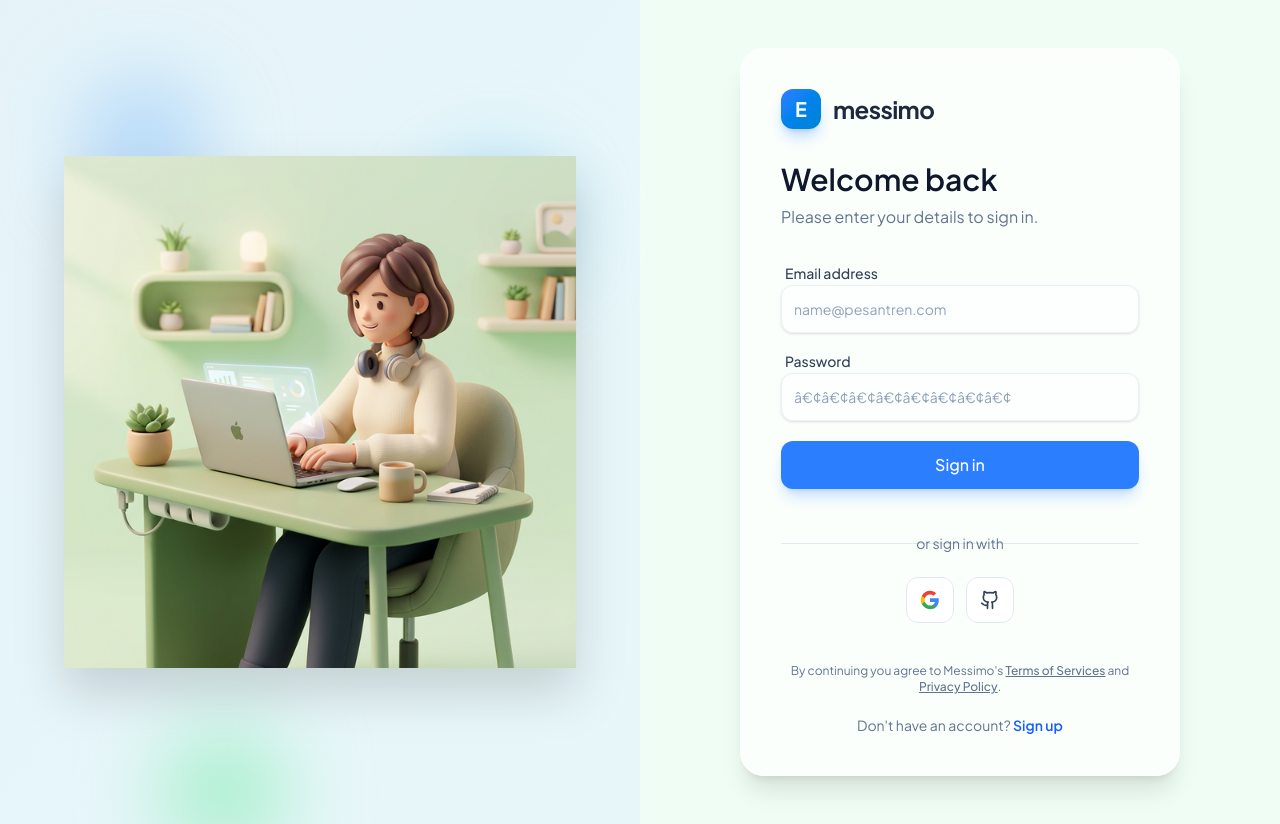
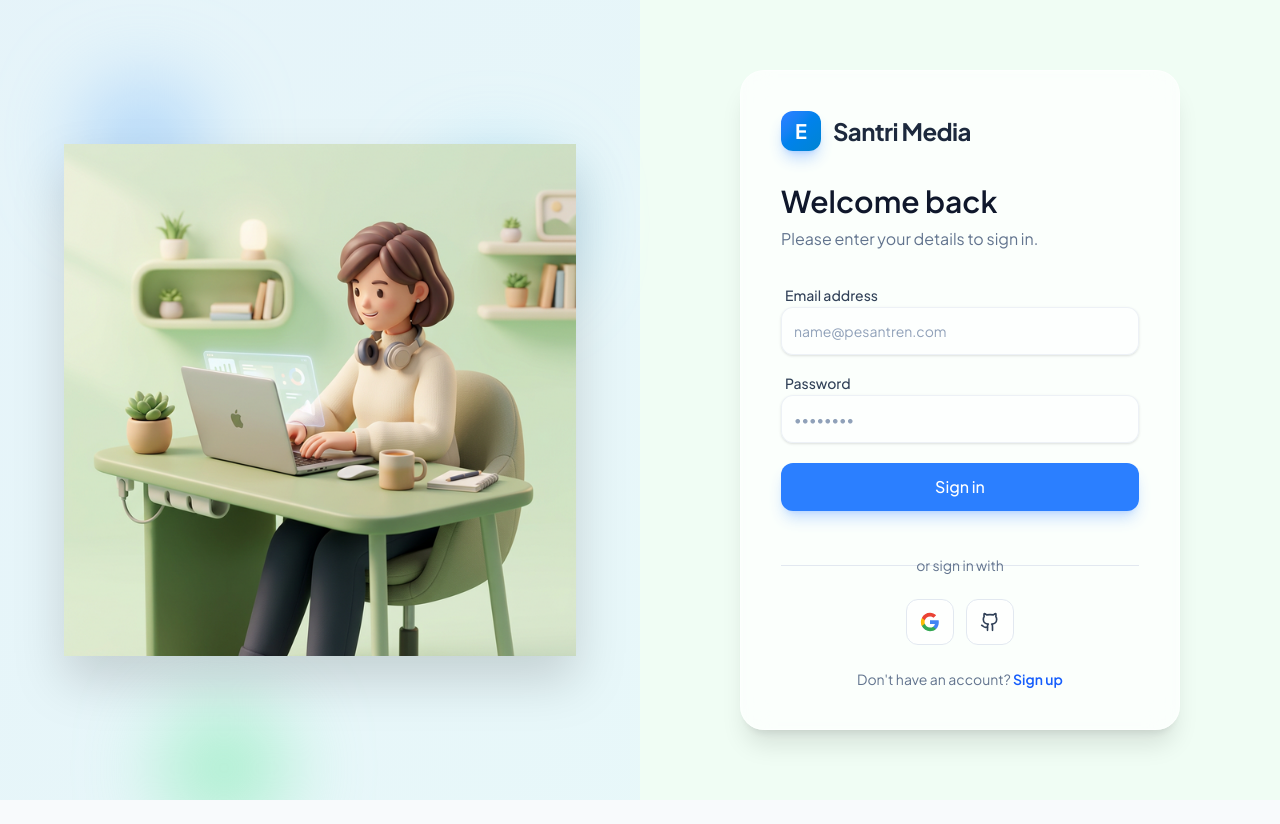
Before and after one commit to fatkquladhim/SantriMedia, a Next.js app: page /login in a window 1280 px wide. After the commit the page ends 800 px from the top, so only its background shows below. Built offline with nearby package versions, Linux system fonts and the light colour scheme; no server answers.

Commit message:
fix: prerender error in login page

```diff
--- a/src/app/(auth)/login/page.tsx
+++ b/src/app/(auth)/login/page.tsx
@@ -1,7 +1,7 @@
 // src/app/(auth)/login/page.tsx
 'use client'
 
-import { useState, useEffect } from 'react'
+import { useState, useEffect, Suspense } from 'react'
 import { useRouter, useSearchParams } from 'next/navigation'
 import Image from 'next/image'
 import { useAuthStore } from '@/stores/authStore'
@@ -10,7 +10,7 @@
 import { Input } from '@/components/ui/Input'
 import { AlertCircle, Github, Loader2 } from 'lucide-react'
 
-export default function LoginPage() {
+function LoginForm() {
     const [email, setEmail] = useState('')
     const [password, setPassword] = useState('')
     const [isLoading, setIsLoading] = useState(false)
@@ -26,7 +26,6 @@
         const errorParam = searchParams.get('error')
         if (errorParam) {
             setError(decodeURIComponent(errorParam))
-            // Clean the URL
             window.history.replaceState({}, '', '/login')
         }
     }, [searchParams])
@@ -48,10 +47,7 @@
             return
         }
 
-        // Refresh global auth store state
         await fetchUser()
-
-        // Middleware will handle redirecting to /dashboard or /complete-profile
         router.refresh()
     }
 
@@ -82,8 +78,6 @@
             {/* Left Column - Visual/Illustration */}
             <div className="hidden lg:flex lg:w-1/2 relative items-center justify-center p-12">
                 <div className="absolute inset-0 bg-gradient-to-br from-blue-100/50 to-sky-100/50 dark:from-blue-900/50 dark:to-sky-900/50" />
-
-                {/* Decorative floating shapes */}
                 <div className="absolute top-20 left-20 w-32 h-32 bg-blue-300 rounded-full mix-blend-multiply filter blur-2xl opacity-50 animate-blob" />
                 <div className="absolute top-40 right-20 w-32 h-32 bg-sky-300 rounded-full mix-blend-multiply filter blur-2xl opacity-50 animate-blob animation-delay-2000" />
                 <div className="absolute -bottom-8 left-40 w-32 h-32 bg-green-300 rounded-full mix-blend-multiply filter blur-2xl opacity-50 animate-blob animation-delay-4000" />
@@ -101,16 +95,13 @@
 
             {/* Right Column - Auth Form */}
             <div className="flex w-full lg:w-1/2 items-center justify-center p-6 sm:p-12 relative z-10">
-                {/* Glassmorphic Panel */}
                 <div className="w-full max-w-[440px] glass-panel dark:bg-black/30 bg-white/70 p-8 sm:p-10 rounded-3xl shadow-xl flex flex-col relative overflow-hidden">
-
-                    {/* Header */}
                     <div className="flex items-center gap-3 mb-8">
                         <div className="w-10 h-10 bg-gradient-to-br from-blue-500 to-sky-600 rounded-xl flex items-center justify-center shadow-lg shadow-blue-500/30">
                             <span className="text-xl font-bold text-white">E</span>
                         </div>
                         <h1 className="text-2xl font-bold tracking-tight text-slate-800 dark:text-slate-100">
-                            messimo
+                            Santri Media
                         </h1>
                     </div>
 
@@ -152,7 +143,7 @@
                                 </label>
                                 <Input
                                     type="password"
-                                    placeholder="â€¢â€¢â€¢â€¢â€¢â€¢â€¢â€¢"
+                                    placeholder="••••••••"
                                     value={password}
                                     onChange={(e) => setPassword(e.target.value)}
                                     required
@@ -210,12 +201,6 @@
                             </button>
                         </div>
 
-                        <p className="text-center text-xs text-slate-500 dark:text-slate-400 mt-auto pt-4">
-                            By continuing you agree to Messimo's{' '}
-                            <a href="#" className="underline font-medium hover:text-blue-600">Terms of Services</a> and{' '}
-                            <a href="#" className="underline font-medium hover:text-blue-600">Privacy Policy</a>.
-                        </p>
-
                         <div className="text-center text-sm mt-4">
                             <span className="text-slate-500">Don't have an account? </span>
                             <button
@@ -232,3 +217,11 @@
         </div>
     )
 }
+
+export default function LoginPage() {
+    return (
+        <Suspense fallback={<div className="min-h-screen flex items-center justify-center bg-[#F0FDF4] animate-pulse">Loading...</div>}>
+            <LoginForm />
+        </Suspense>
+    )
+}
```
